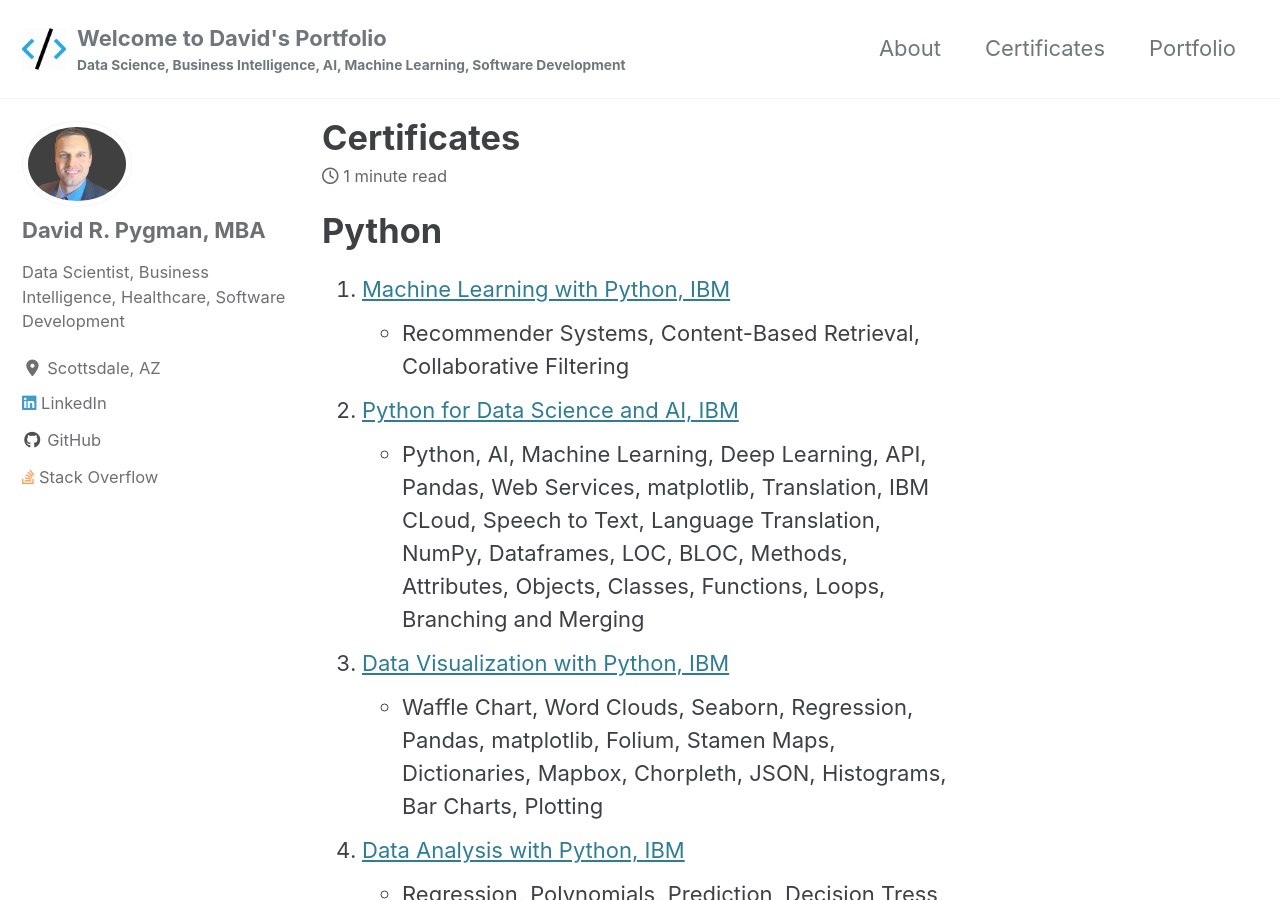
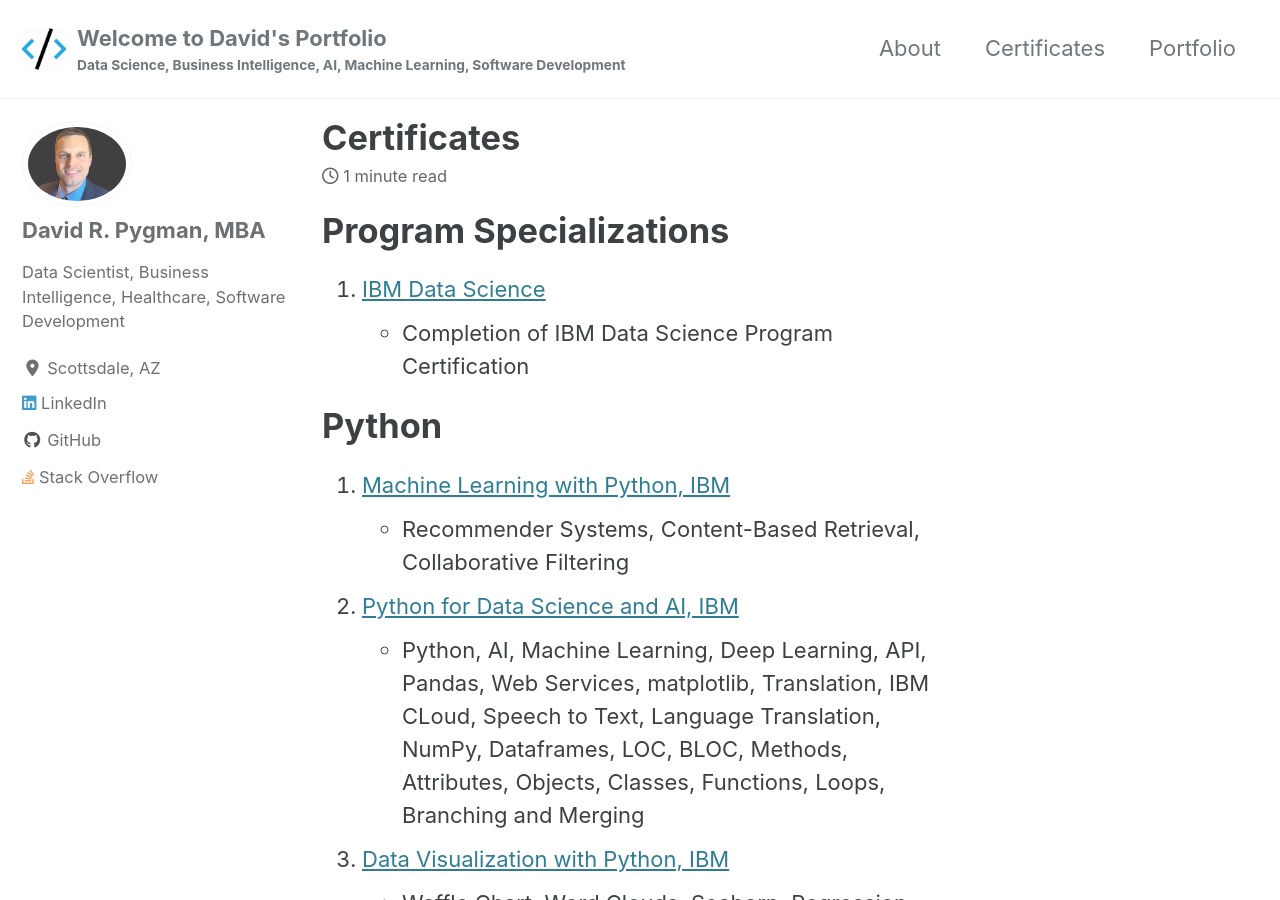
Before and after one commit to dpygman/dpygman.github.io, a Jekyll site: the page built from _pages/certificates.md, in a window 1280 px wide and 900 px high. Built offline with Jekyll 4.4.1, drawn with Linux system fonts in a browser that asks for light colours; cached includes are drawn as plain includes; nearby versions of some CDN libraries.

Commit message:
Added IBM Data Science Program
Completion!!

```diff
--- a/_pages/certificates.md
+++ b/_pages/certificates.md
@@ -5,6 +5,11 @@
 author_profile: true
 
 ---
+
+# Program Specializations
+
+1. [IBM Data Science](https://www.coursera.org/account/accomplishments/specialization/GYCKT9JHP337 "IBM Data Science")
+   - Completion of IBM Data Science Program Certification
 
 # Python
 1. [Machine Learning with Python, IBM](https://www.coursera.org/account/accomplishments/verify/A5NA6EUL5QZN "Machine Learning with Python, IBM")
```
